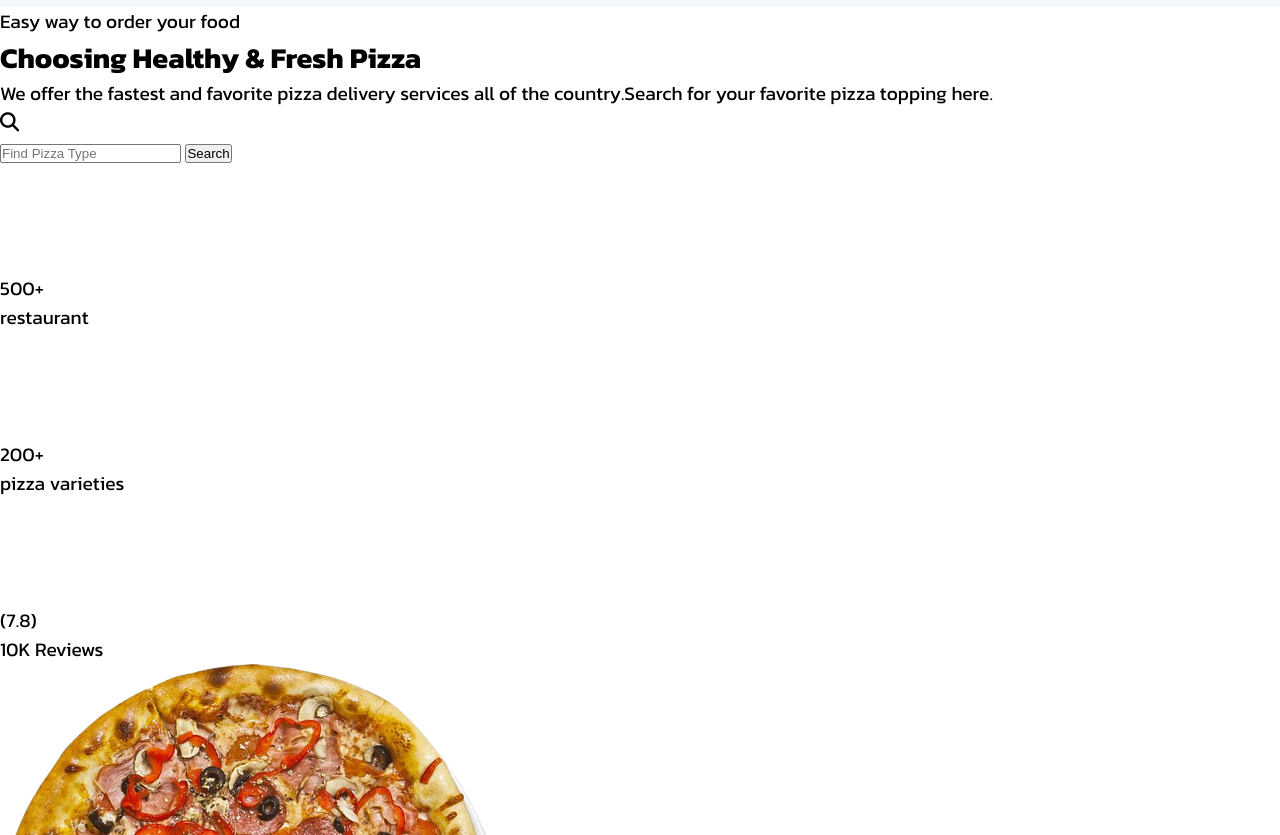
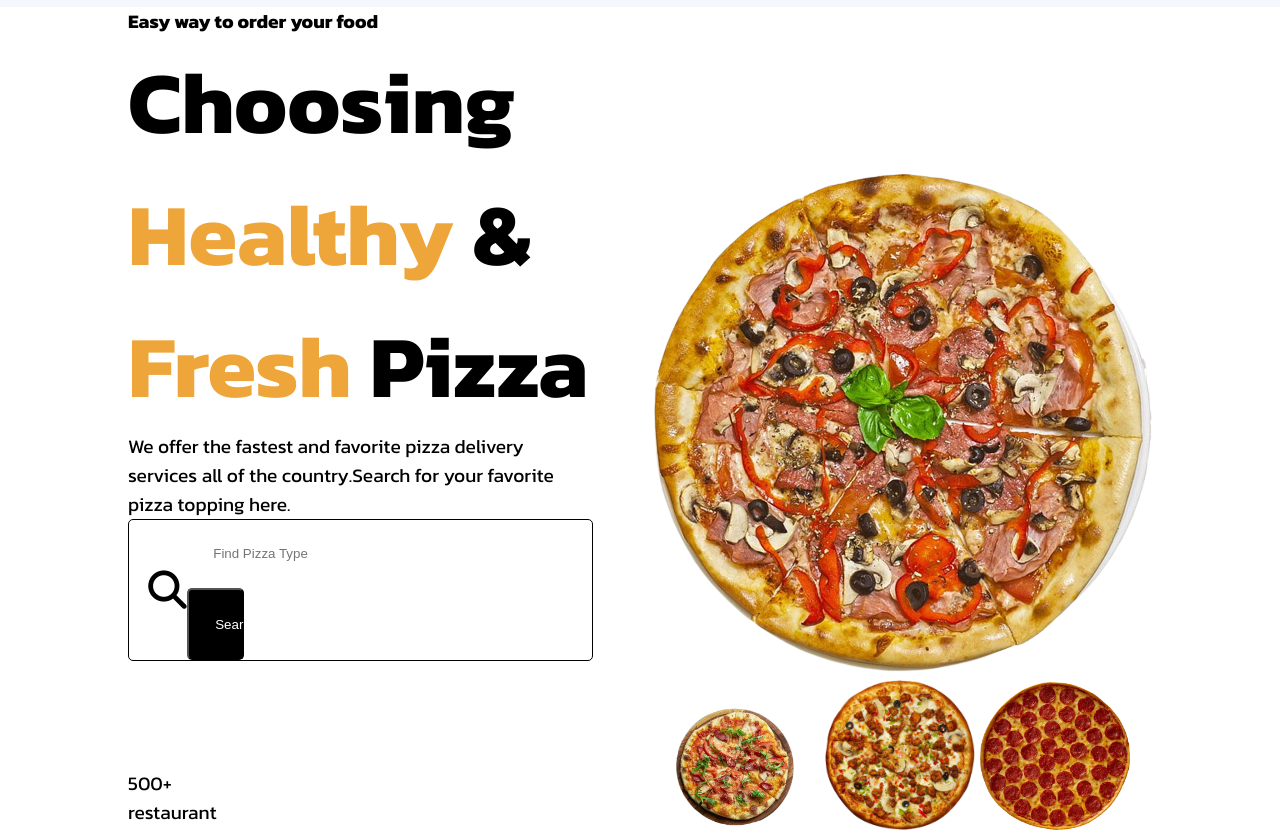
Before and after one commit to AsmanRafsa/pizaraa-deliveries, a plain HTML site: page index.html in a window 1280 px wide. Shown: the part 109-944 px from the top of the page. Drawn offline with Linux system fonts and the light colour scheme.

Commit message:
styled h1 and the input

```diff
--- /dev/null
+++ b/CSS/sections/_hero.scss
@@ -0,0 +1,44 @@
+@use "../utilities/mixin" as *;
+@use "../utilities/variables" as *;
+.hero {
+  &__container {
+    @include flex(space-between, center);
+    gap: 3em;
+    h1 {
+      font-size: 5.5rem;
+    }
+  }
+
+  &__left {
+    &--orange {
+      color: $orange;
+    }
+    &__search {
+      @include flex(flex-start, center);
+      border: 1px  solid $black;
+      border-radius: 5px;
+      padding: 0 1em;
+    }
+  }
+
+  &__left,
+  &__right {
+    flex: 1;
+  }
+  input{
+    padding: 2em;
+    border: none;
+    outline: none;
+    width:85%;
+  }
+  button{
+    padding: 2em;
+    border-radius: 5px;
+    width:10%;
+    background-color: $black;
+    color: $white;
+  }
+  form{
+    width:100%;
+  }
+}
--- a/CSS/style.scss
+++ b/CSS/style.scss
@@ -1,2 +1,3 @@
 @use "./utilities/base";
-@use "./sections/nav"
+@use "./sections/nav";
+@use "./sections/hero";
--- a/CSS/utilities/_variables.scss
+++ b/CSS/utilities/_variables.scss
@@ -1,5 +1,5 @@
-$light-grey:#f4f7fb;
-$black:#000;
-$orange:#EEA539;
-$white:#fff;
-$font:'Kanit', sans-serif;
+$light-grey: #f4f7fb;
+$black: #000;
+$orange: #eea539;
+$white: #fff;
+$font: "Kanit", sans-serif;
--- a/index.html
+++ b/index.html
@@ -59,53 +59,69 @@
         </div>
       </nav>
       <section class="hero">
+        <div class="container hero__container">
           <div class="hero__left">
-          <p>Easy way to order your food</p>
+            <p><strong>Easy way to order your food</strong></p>
             <h1>
               Choosing <span class="hero__left--orange">Healthy</span> &
               <span class="hero__left--orange">Fresh</span> Pizza
             </h1>
             <p>
-            We offer the fastest and favorite pizza delivery services all of the
-            country.Search for your favorite pizza topping here.
+              We offer the fastest and favorite pizza delivery services all of
+              the country.Search for your favorite pizza topping here.
             </p>
-          <div class="hero__search__search">
-            <i class="fa-solid fa-magnifying-glass"></i>
+            <div class="hero__left__search">
+              <i class="fa-solid fa-magnifying-glass fa-2x"></i>
               <form>
-            <input type="text" placeholder="Find Pizza Type">
+                <input type="text" placeholder="Find Pizza Type" />
                 <button type="submit">Search</button>
               </form>
             </div>
             <div class="hero__left__stats">
               <div class="hero__left__stats--grey">
                 <div>
-                <img src="images/cutlery.png" alt="cutlery photo" width="100">
+                  <img
+                    src="images/cutlery.png"
+                    alt="cutlery photo"
+                    width="100"
+                  />
                 </div>
-                <p>500+ <br> restaurant</p>
+                <p>
+                  500+ <br />
+                  restaurant
+                </p>
               </div>
               <div class="hero__left__stats--grey">
                 <div>
-                <img src="images/fresh-pizza.png" alt="pizza image" width="100">
+                  <img
+                    src="images/fresh-pizza.png"
+                    alt="pizza image"
+                    width="100"
+                  />
                 </div>
-                <p>200+ <br> pizza varieties</p>
+                <p>
+                  200+ <br />
+                  pizza varieties
+                </p>
               </div>
               <div class="hero__left__stats--grey">
                 <div>
-                <img src="images/star.png" alt="star image" width="100">
+                  <img src="images/star.png" alt="star image" width="100" />
                 </div>
-                <p>(7.8) <br>10K Reviews</p>
+                <p>(7.8) <br />10K Reviews</p>
               </div>
             </div>
           </div>
           <div class="hero__right">
             <div class="hero__right__large">
-                <img src="images/hero-pizza.png" alt="">
+              <img src="images/hero-pizza.png" alt="" />
             </div>
             <div class="hero__right__small">
-                <img src="images/pizza-1.png" alt="pizza image" width="17g0">
-                <img src="images/pizza-2.png" alt="pizza image" width="150">
-                <img src="images/pizza-3.png" alt="pizza image" width="150">
-                <img src="images/pizza-4.png" alt="pizza image" width="150">
+              <img src="images/pizza-1.png" alt="pizza image" width="170" />
+              <img src="images/pizza-2.png" alt="pizza image" width="150" />
+              <img src="images/pizza-3.png" alt="pizza image" width="150" />
+              <img src="images/pizza-4.png" alt="pizza image" width="150" />
+            </div>
           </div>
         </div>
       </section>
```
Also changed, not shown: CSS/sections/_nav.scss (+9 -11 lines), CSS/utilities/_base.scss (+7 -7 lines), CSS/utilities/_mixin.scss (+5 -5 lines), CSS/style.css. Lines whose indentation alone changed are shown as unchanged.
